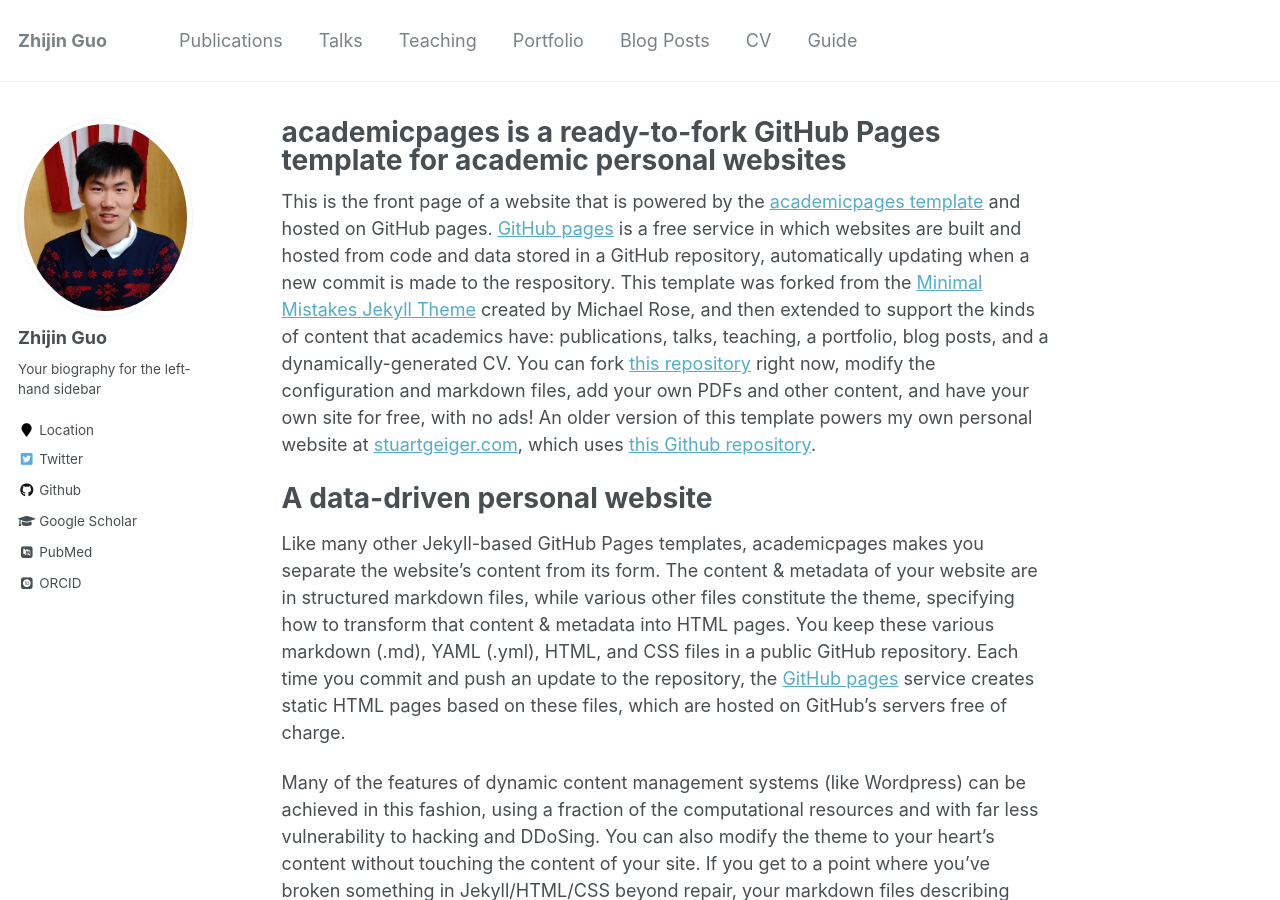
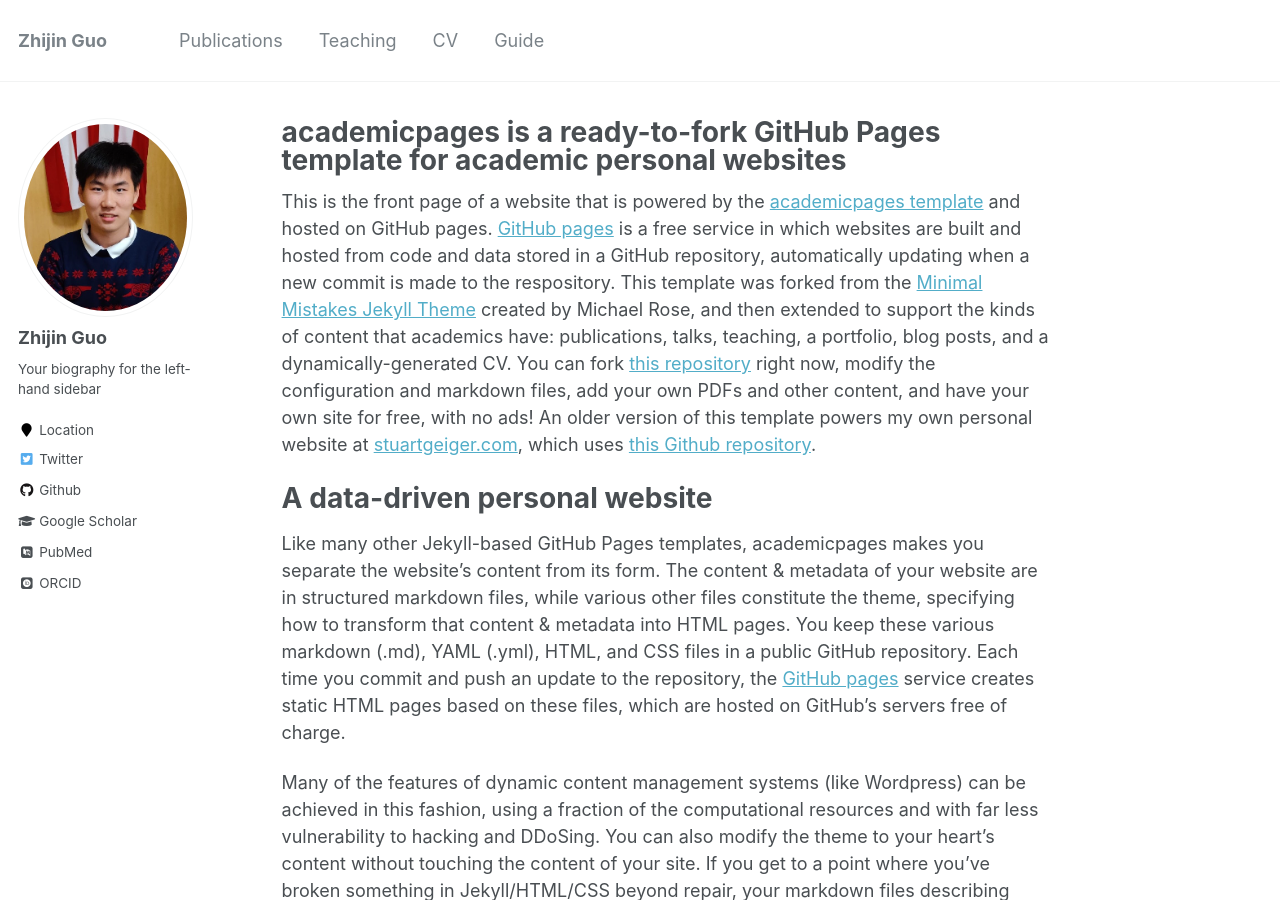
Before and after one commit to ZhijinGuo/ZhijinGuo.github.io, a Jekyll site: the page built from _pages/about.md, in a window 1280 px wide and 900 px high. Built offline with Jekyll 4.4.1, drawn with Linux system fonts in a browser that asks for light colours; some web fonts are replaced; some of the changed lines change nothing that is shown.

Commit message:
Update navigation.yml

```diff
--- a/_data/navigation.yml
+++ b/_data/navigation.yml
@@ -3,17 +3,14 @@
   - title: "Publications"
     url: /publications/
 
-  - title: "Talks"
-    url: /talks/
-
   - title: "Teaching"
     url: /teaching/
 
-  - title: "Portfolio"
-    url: /portfolio/
+#   - title: "Portfolio"
+#     url: /portfolio/
 
-  - title: "Blog Posts"
-    url: /year-archive/
+#   - title: "Blog Posts"
+#     url: /year-archive/
 
   - title: "CV"
     url: /cv/
```
